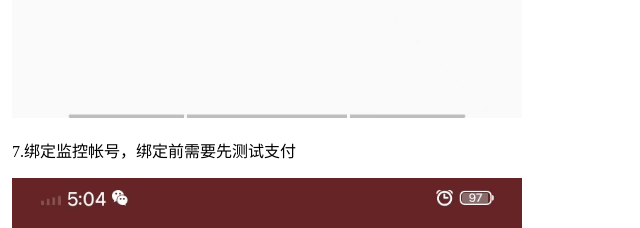
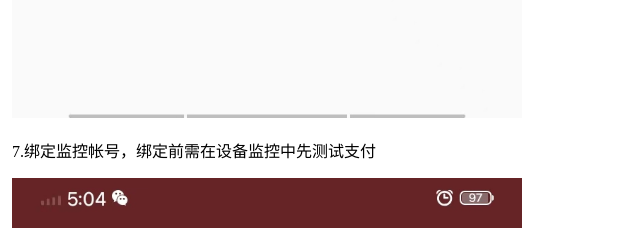
Before and after one commit to adm-jk/adm-jk.github.io, a plain HTML site: page pages/client.html in a window 1280 px wide. Shown: the part 6900-7128 px from the top of the page, without its empty margins (0-640 px from the left). Drawn offline with Linux system fonts and the light colour scheme.

Commit message:
修改client.html

```diff
--- a/pages/client.html
+++ b/pages/client.html
@@ -114,7 +114,7 @@
     &nbsp;<img src="./images/help/login.jpg" style="width: 510px"/>
 </p>
 <p>
-    &nbsp;7.绑定监控帐号，绑定前需要先测试支付
+    &nbsp;7.绑定监控帐号，绑定前需在设备监控中先测试支付
 </p>
 <p>
     &nbsp;<img src="./images/help/bind.jpg" style="width: 510px"/>
```
